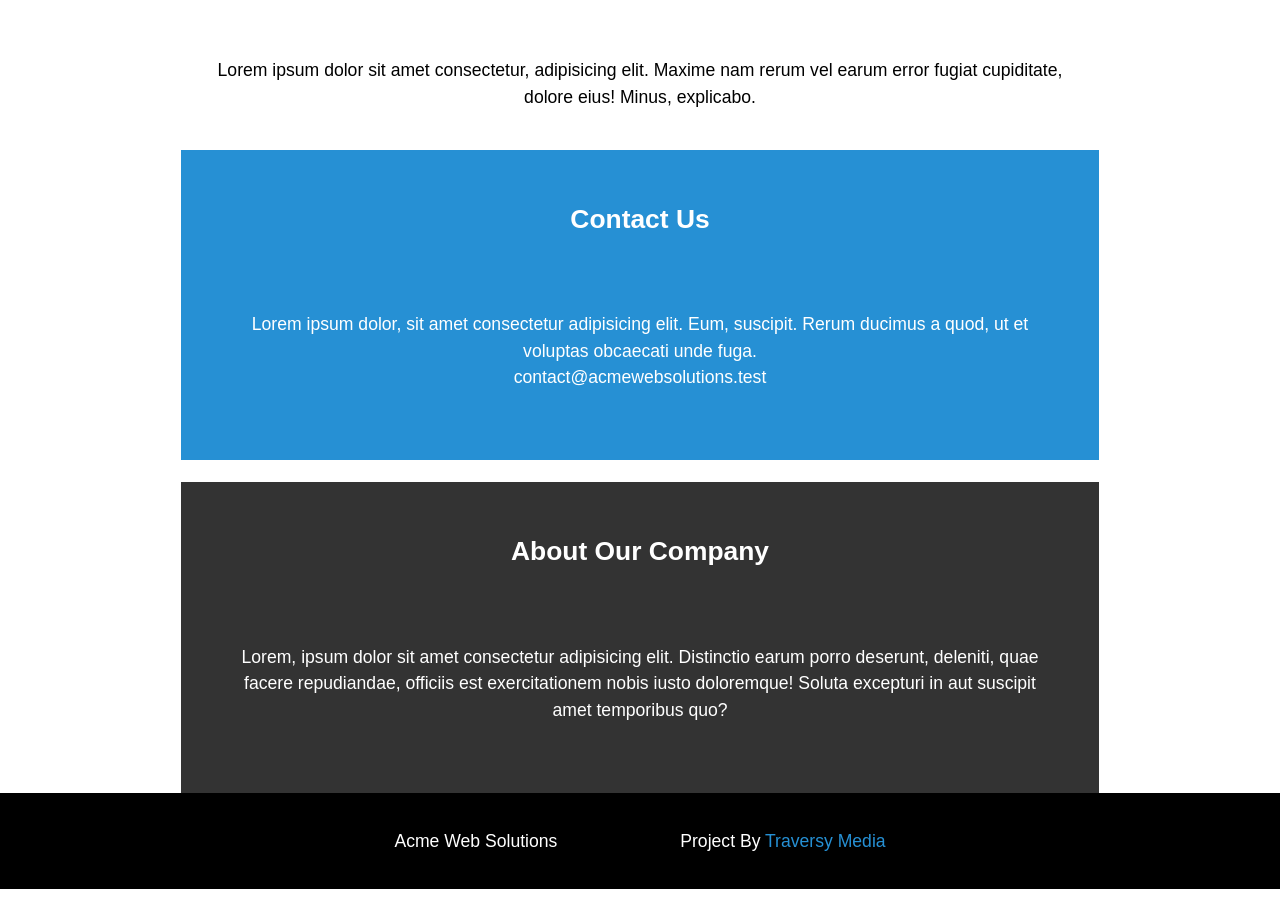
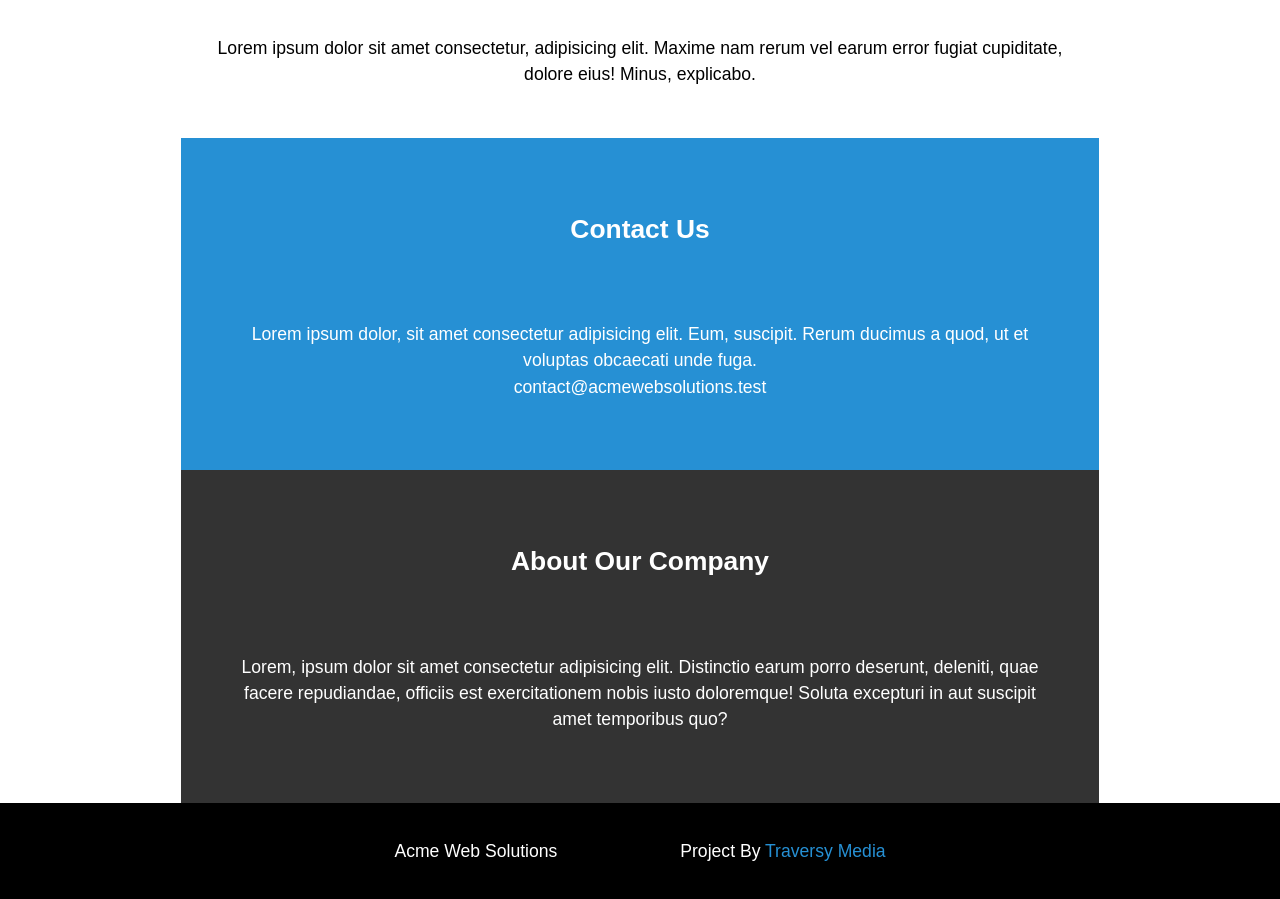
Before and after one commit to marynnnnnnnna/homework-css, a plain HTML site: page index.html in a window 1280 px wide. Shown: the part 1364-2263 px from the top of the page. Drawn offline with Linux system fonts and the light colour scheme.

Commit message:
last modification...

```diff
--- a/assets/styles/styles.css
+++ b/assets/styles/styles.css
@@ -50,7 +50,7 @@ body {
 .section-1 p {
     display: inline-block;
     max-width: 400px;
-    margin: 20px 50px 50px 0;
+    margin: 20px 50px;
 }
 
 .section-2 {
@@ -62,7 +62,6 @@ body {
 }
 
 .section-2 ul li {
-    width: 30%;
     max-width: 260px;
     display: inline-block;
     margin: 30px 10px;
@@ -74,8 +73,6 @@ body {
 }
 
 .card-1 img, .card-2 img, .card-3 img {
-    display: block;
-    object-fit: cover;
     width: 100%;
 }
 
@@ -93,16 +90,13 @@ body {
     margin: 0 auto;
 }
 
-footer ul {
-    list-style: none;
-    padding: 0;
-    color: white;
-    margin-bottom: 0;
+footer {
+    margin-top: 50px;
 }
 
-footer ul li {
+footer div {
     display: inline-block;
-    background-color: white;
+    color: white;
 }
 
 footer h2 {
--- a/index.html
+++ b/index.html
@@ -69,8 +69,6 @@
     </main>
 
     <footer>
-        <ul>
-            <li>
                 <div class="contacts">
                     <h2>Contact Us</h2>
 
@@ -78,17 +76,12 @@
 
                     <a href="mailto: contact@acmewebsolutions.test">contact@acmewebsolutions.test</a>
                 </div>
-            </li>
 
-            <li>
                 <div class="about-company">
                     <h2>About Our Company</h2>
 
                     <p>Lorem, ipsum dolor sit amet consectetur adipisicing elit. Distinctio earum porro deserunt, deleniti, quae facere repudiandae, officiis est exercitationem nobis iusto doloremque! Soluta excepturi in aut suscipit amet temporibus quo?</p>
                 </div>
-            </li>
-        </ul>
-
         <section class="rules">
             <p>Acme Web Solutions</p>
 
```
